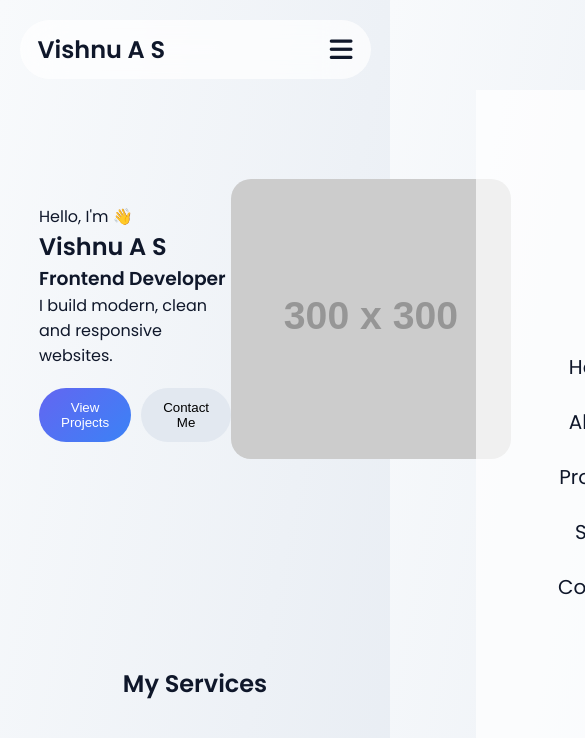
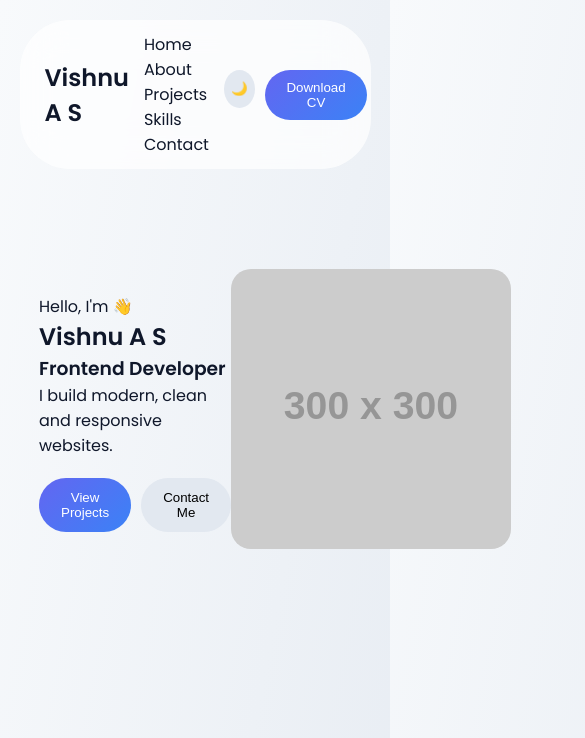
Before and after one commit to Vishnu-2010/VishnuAS.github.io, a plain HTML site: page index.html in a window 390 px wide. Shown: the top 738 px of the page, 585 px wide, since content can reach past the window. Drawn offline with Linux system fonts and the light colour scheme; placeholder pictures from the web are drawn by us.

Commit message:
Revert "hi"
This reverts commit cc837bd3f534c91f807f1e0bb3aeca5832fa9991.

```diff
--- a/index.html
+++ b/index.html
@@ -2,8 +2,8 @@
 <html lang="en">
 	<head>
 		<meta charset="UTF-8">
-		<meta name="viewport" content="width=device-width, initial-scale=1.0">
-		<title>Vishnu Portfolio</title>
+			<meta name="viewport" content="width=device-width, initial-scale=1.0">
+				<title>Vishnu Portfolio</title>
 
 				<link rel="stylesheet" href="style.css">
 
@@ -37,9 +37,6 @@
 				<div class="nav-right">
 					<button id="themeToggle" class="theme-btn">🌙</button>
 					<button class="cv-btn">Download CV</button>
-				</div>
-				<div class="menu-toggle" id="menuToggle">
-					<i class="fas fa-bars"></i>
 				</div>
 
 			</div>
--- a/script.js
+++ b/script.js
@@ -1,50 +1,19 @@
-// =========================
-// THEME TOGGLE
-// =========================
-
-const themeToggle = document.getElementById("themeToggle");
+const toggle = document.getElementById("themeToggle");
 
 // Load saved theme
 if (localStorage.getItem("theme") === "dark") {
     document.body.classList.add("dark");
-    themeToggle.textContent = "☀️";
+    toggle.textContent = "☀️";
 }
 
-// Toggle theme
-themeToggle.addEventListener("click", () => {
+toggle.addEventListener("click", () => {
     document.body.classList.toggle("dark");
 
     if (document.body.classList.contains("dark")) {
-        themeToggle.textContent = "☀️";
+        toggle.textContent = "☀️";
         localStorage.setItem("theme", "dark");
     } else {
-        themeToggle.textContent = "🌙";
+        toggle.textContent = "🌙";
         localStorage.setItem("theme", "light");
     }
 });
-
-
-// =========================
-// MOBILE NAVBAR TOGGLE
-// =========================
-
-const menuToggle = document.getElementById("menuToggle");
-const nav = document.querySelector("nav");
-
-// Open / close menu
-menuToggle.addEventListener("click", () => {
-    nav.classList.toggle("active");
-});
-
-
-// =========================
-// AUTO CLOSE MENU ON LINK CLICK (MOBILE)
-// =========================
-
-const navLinks = document.querySelectorAll("nav a");
-
-navLinks.forEach(link => {
-    link.addEventListener("click", () => {
-        nav.classList.remove("active");
-    });
-});
--- a/style.css
+++ b/style.css
@@ -78,7 +78,6 @@ nav a {
     padding: 10px 18px;
     border-radius: 30px;
 }
-
 
 /* HERO */
 .hero {
@@ -173,62 +172,3 @@ nav a {
 .footer-bottom {
     margin-top: 20px;
 }
-/* =========================
-   MOBILE NAV FIX (CLEAN)
-========================= */
-
-/* hide hamburger on desktop */
-.menu-toggle {
-    display: none;
-}
-
-/* MOBILE ONLY */
-@media (max-width: 768px) {
-
-    .nav-inner {
-        position: relative;
-        padding: 12px 18px;
-    }
-
-    /* show hamburger */
-    .menu-toggle {
-        display: block;
-        font-size: 26px;
-        cursor: pointer;
-        position: absolute;
-        right: 18px;
-        top: 50%;
-        transform: translateY(-50%);
-    }
-
-    /* make nav dropdown style */
-    nav {
-        position: fixed;
-        top: 70px;
-        right: -100%;
-        width: 70%;
-        height: calc(100vh - 70px);
-        background: var(--glass);
-        backdrop-filter: blur(20px);
-        display: flex;
-        flex-direction: column;
-        align-items: center;
-        justify-content: center;
-        gap: 25px;
-        transition: 0.3s ease;
-        z-index: 999;
-    }
-
-    nav.active {
-        right: 0;
-    }
-
-    /* hide right buttons on phone */
-    .nav-right {
-        display: none;
-    }
-
-    nav a {
-        font-size: 20px;
-    }
-}
```
